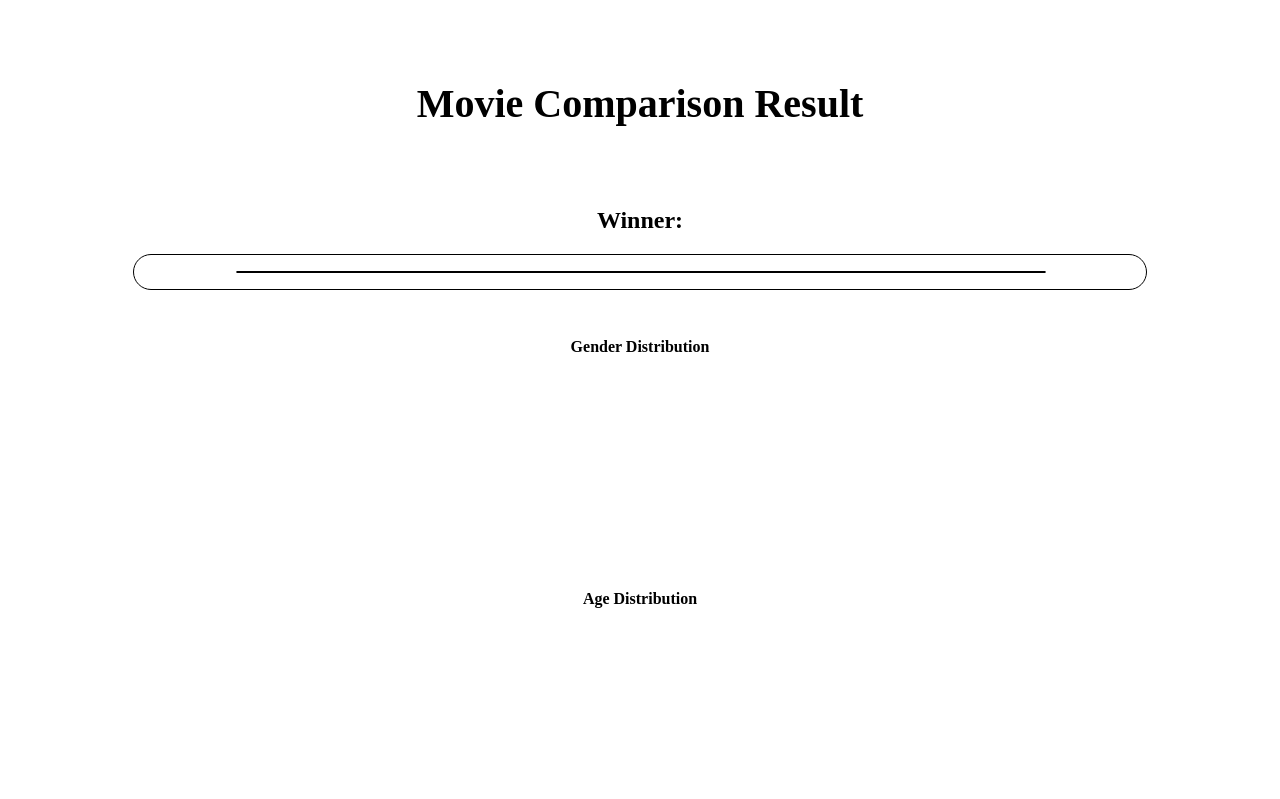
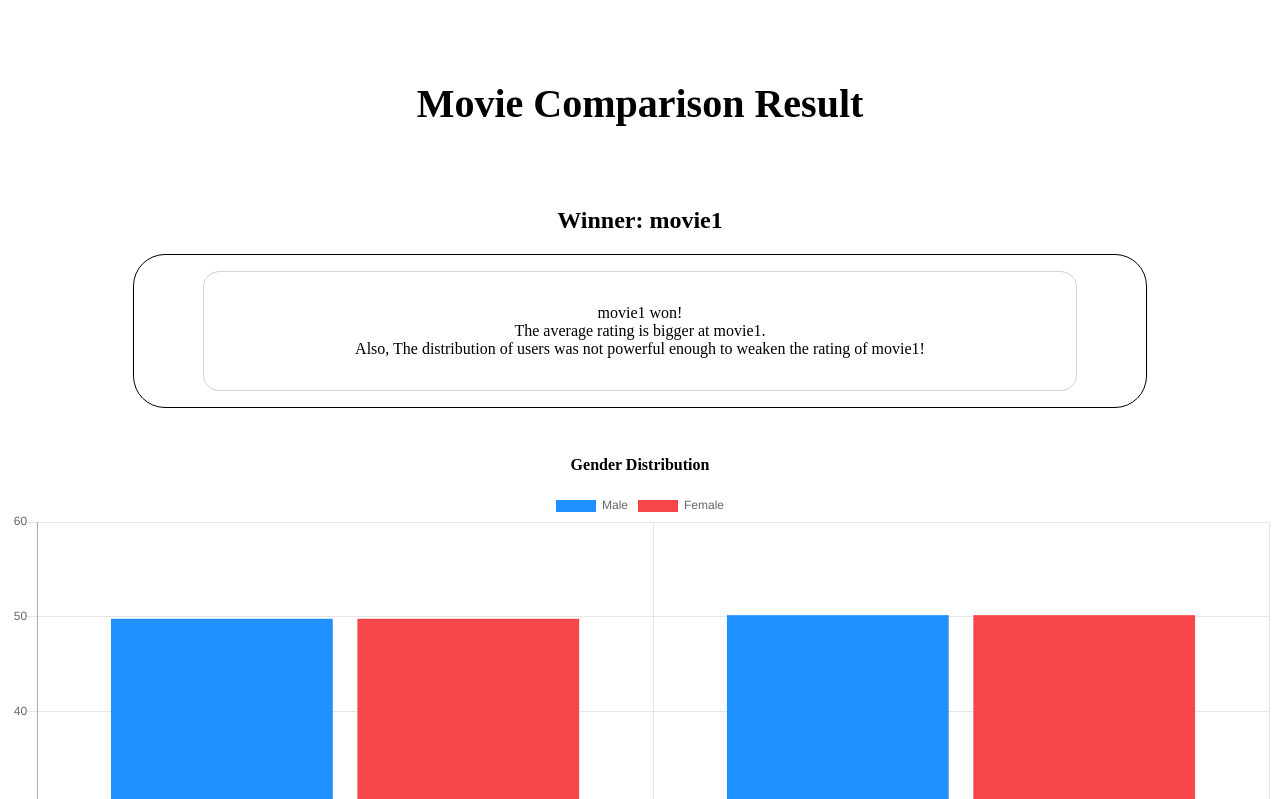
Before and after one commit to cse364-unist/projects-group11, a plain HTML site: page frontend/comparison/comparison.html in a window 1280 px wide. Shown: the top 799 px of the page. Drawn offline with nearby package versions, Linux system fonts and the light colour scheme; no server answers.

Commit message:
comparison 페이지 수정

```diff
--- a/frontend/comparison/comparison.css
+++ b/frontend/comparison/comparison.css
@@ -31,11 +31,12 @@ button {
 }
 
 .result-container {
-    border: 1px solid black;
-    border-radius: 2rem;
+    border: 1px solid lightgray;
+    border-radius: 1rem;
     width: 100%;
     text-align: center;
     margin: 1rem 0;
+    padding: 2rem 2rem;
 }
 
 .data {
--- a/frontend/comparison/comparison.html
+++ b/frontend/comparison/comparison.html
@@ -20,8 +20,10 @@
                 <div class="content-container">
                     <div style="display: flex; justify-content: center; gap: 1rem;">
                         <!-- movie result description -->
-                        <div style="width: 80%;">
-                            <div id="first-result" class="result-container" style="font-size: 1rem"></div>
+                        <div style="width: 80%;" class="result-container">
+                            <div id="first-result1" style="font-size: 1rem"></div>
+                            <div id="first-result2" style="font-size: 1rem"></div>
+                            <div id="first-result3" style="font-size: 1rem"></div>
                         </div>
                     </div>
                 </div>
--- a/frontend/comparison/comparison.js
+++ b/frontend/comparison/comparison.js
@@ -22,7 +22,9 @@ function loadResult() {
     winnerMovieTitle.append(winner);
     // firstMovieTitle.append(movie1.title);
     // secondMovieTitle.append(movie2.title);
-    firstMovieData.append(firstMovieDescription);
+    firstMovieData1.append(firstMovieDescription1);
+    firstMovieData2.append(firstMovieDescription2);
+    firstMovieData3.append(firstMovieDescription3);
     // secondMovieData.append(secondMovieDescription);
 }
 
@@ -53,7 +55,7 @@ function fetchComparison() {
 fetchComparison();
 
 // dummy data
-// comparisonResults = [1, -1, 1431, 569, 532, 761, 554, 153, 8475, 2077, -1, 409, 142, 139, 206, 162, 44, 1986, 701, -1, 4331, 1709, 1325, 2096, 1743, 876];
+comparisonResults = [1, -1, 1431, 569, 532, 761, 554, 153, 8475, 2077, -1, 409, 142, 139, 206, 162, 44, 1986, 701, -1, 4331, 1709, 1325, 2096, 1743, 876];
 
 
 const winner = movie1.movie_id === comparisonResults[0] ? movie1.title : movie2.title;
@@ -65,7 +67,9 @@ $('#back-button').on('click', function () {
 
 const winnerMovieTitle = document.querySelector("#winner-movie");
 const firstMovieTitle = document.querySelector("#first-movie-title");
-const firstMovieData = document.querySelector("#first-result");
+const firstMovieData1 = document.querySelector("#first-result1");
+const firstMovieData2 = document.querySelector("#first-result2");
+const firstMovieData3 = document.querySelector("#first-result3");
 
 const maleRateOne = comparisonResults[2]/comparisonResults[20];
 const femaleRateOne = comparisonResults[3]/comparisonResults[21];
@@ -90,7 +94,9 @@ let ratingWinnerTitle = (ratingOne > ratingTwo) ? movie1.title : movie2.title;
 let conjunction = (ratingWinnerTitle == winner) ? "Also" : "However";
 let reason = (ratingWinnerTitle == winner) ? "not powerful enough to weaken the rating of" : "much more even(means evenly favored) at";
 
-let firstMovieDescription = `${winner} won! The average rating is bigger at ${ratingWinnerTitle}. ${conjunction}, The distribution of users was ${reason} ${winner}!`;
+let firstMovieDescription1 = `${winner} won!`;
+let firstMovieDescription2 = `The average rating is bigger at ${ratingWinnerTitle}.`;
+let firstMovieDescription3 = `${conjunction}, The distribution of users was ${reason} ${winner}!`;
 
 var genderChartData = {
     labels: [movie1.title, movie2.title],
```
